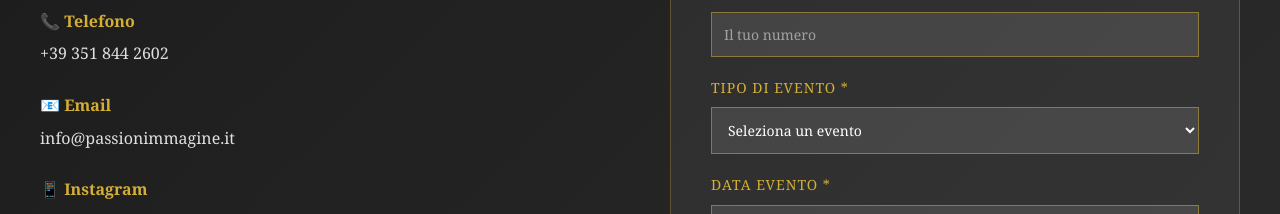
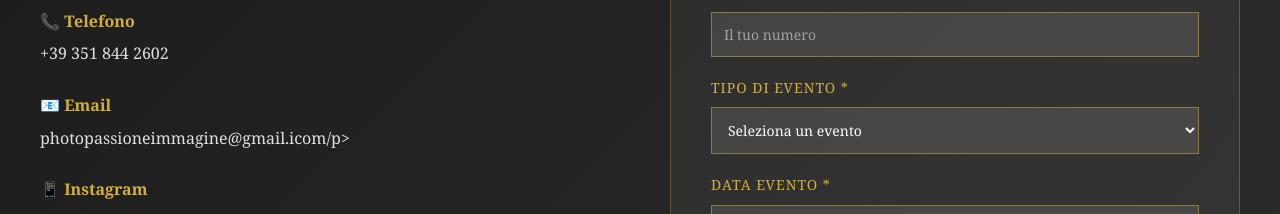
Before and after one commit to photopassioneimmagine/photopassioneimmagine.github.io, a website: page index.html in a window 1280 px wide. Shown: the part 2896-3110 px from the top of the page. Drawn offline with Linux system fonts and the light colour scheme; files whose address does not match are found by name.

Commit message:
Update email address in index.html

```diff
--- a/index.html
+++ b/index.html
@@ -595,7 +595,7 @@
                     </div>
                     <div>
                         <strong>📧 Email</strong>
-                        <p>info@passionimmagine.it</p>
+                        <p>photopassioneimmagine@gmail.icom/p>
                     </div>
                     <div>
                         <strong>📱 Instagram</strong>
```
